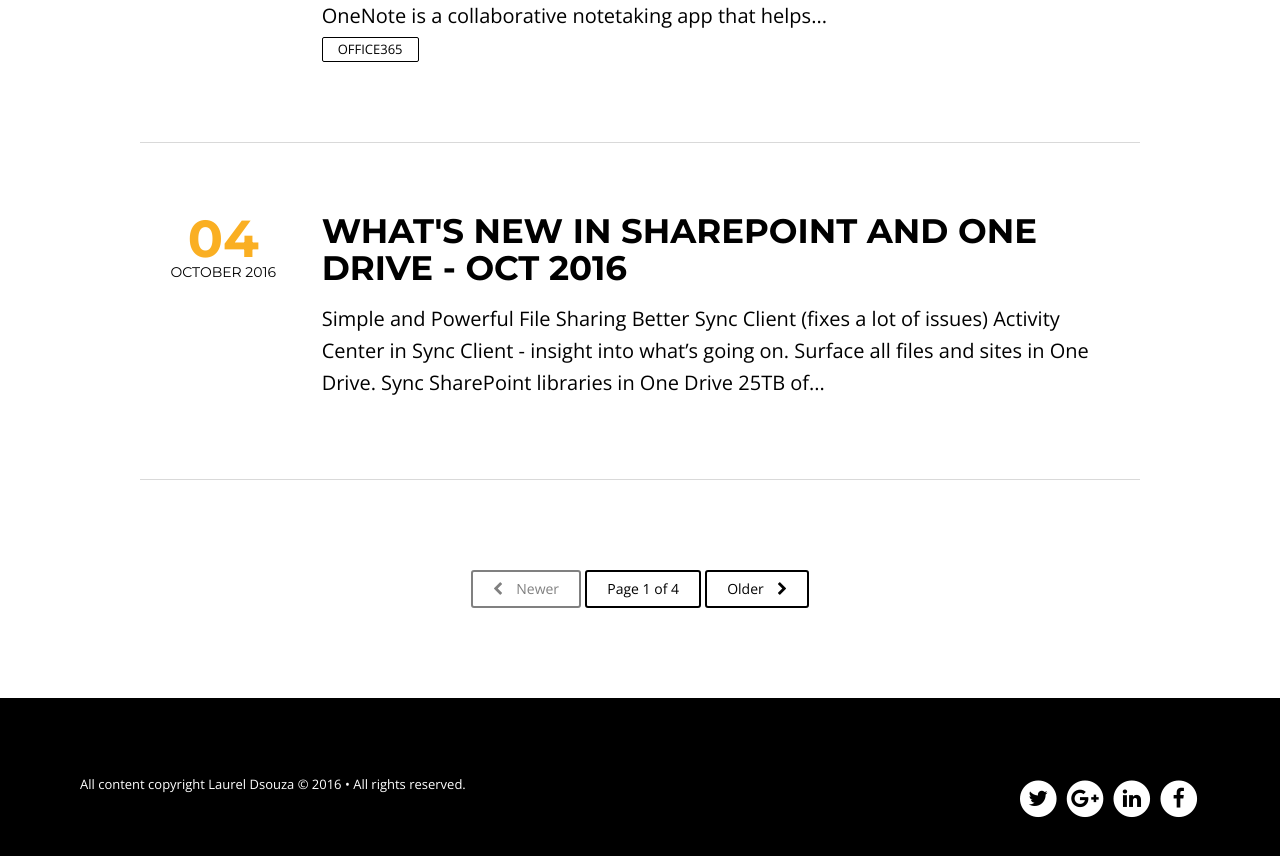
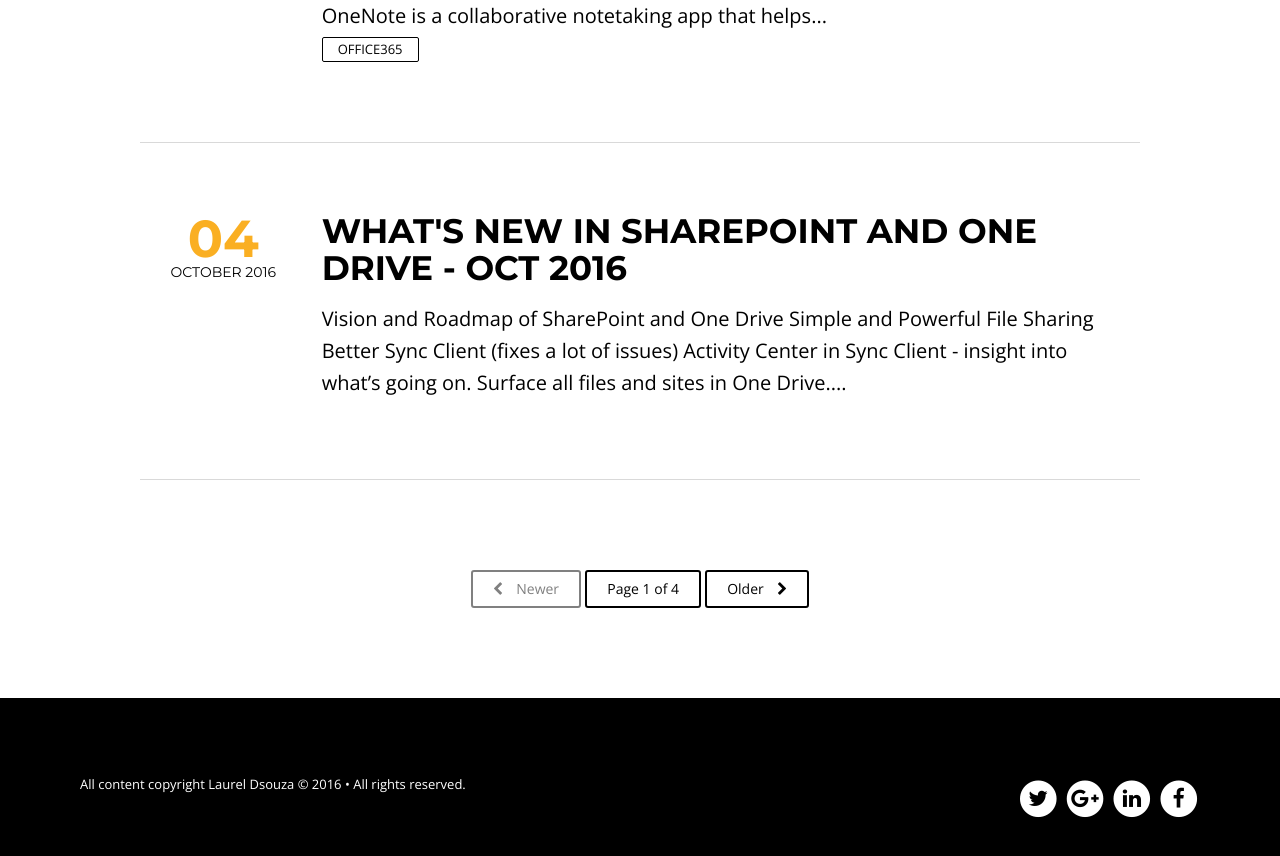
Before and after one commit to ldsouza/ldsouza.github.io, a Jekyll site: the page built from index.html, in a window 1280 px wide and 900 px high, scrolled down 1639 px. Shown: the top 856 px of the window. Built offline with Jekyll 4.4.1, drawn with Linux system fonts in a browser that asks for light colours; nearby versions of some CDN libraries; the list of posts is cut into pages by our own code.

Commit message:
Update 2016-10-04-what-s-new-in-sharepoint-and-one-drive-oct-2016.md

```diff
--- a/_posts/2016-10-04-what-s-new-in-sharepoint-and-one-drive-oct-2016.md
+++ b/_posts/2016-10-04-what-s-new-in-sharepoint-and-one-drive-oct-2016.md
@@ -6,6 +6,8 @@
 comments: false
 title: What's New in SharePoint and One Drive - Oct 2016
 ---
+
+Vision and Roadmap of SharePoint and One Drive
 {% include youtubePlayer.html id="lNoL9dmarVE" %}
 
 <br>
```
